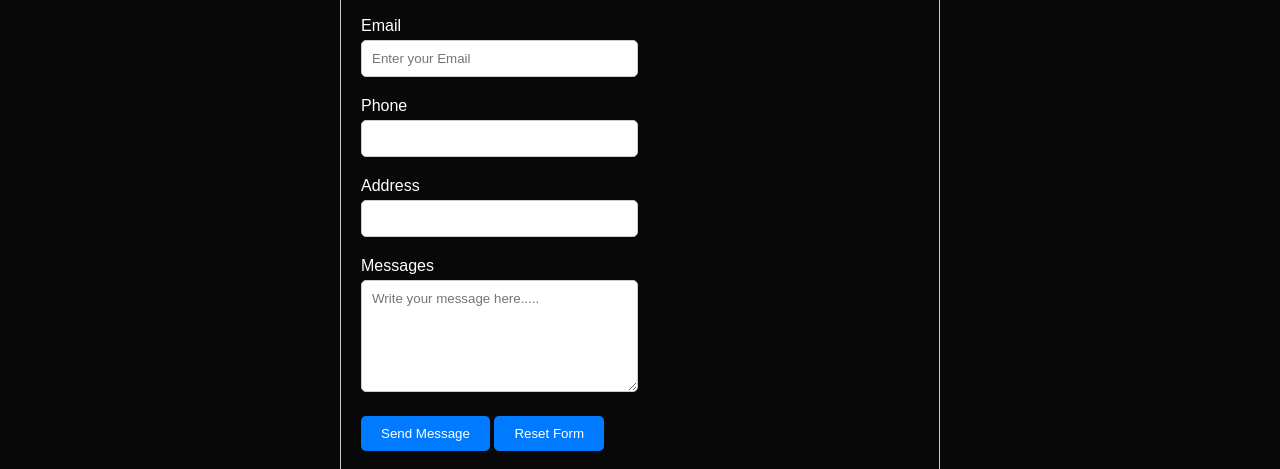
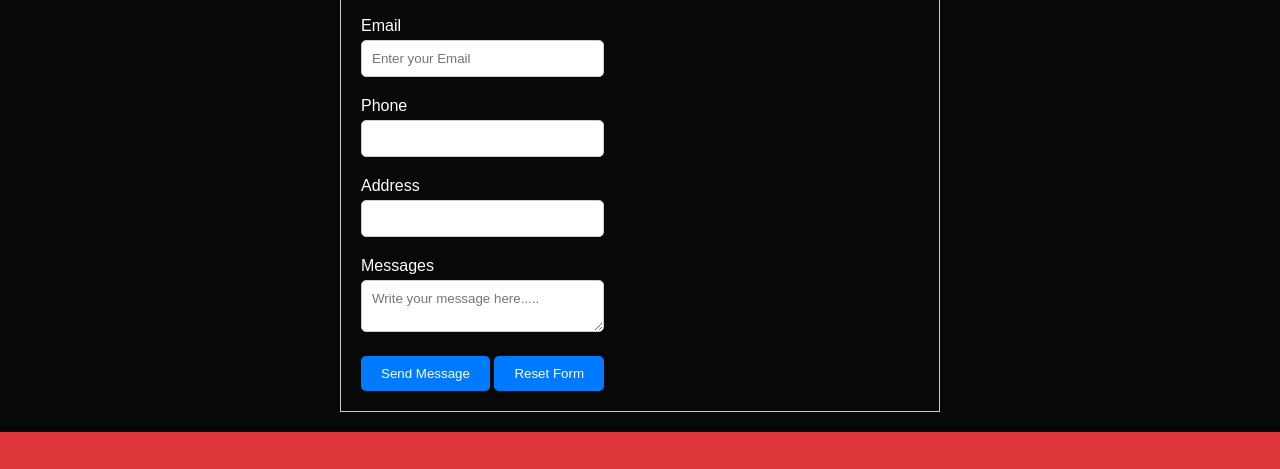
Before and after one commit to dhojusarun/NewarCommunity-, a plain HTML site: page contact.html in a window 1280 px wide. Shown: the part 298-767 px from the top of the page. Drawn offline with Linux system fonts and the light colour scheme.

Commit message:
text area changed

```diff
--- a/contact.html
+++ b/contact.html
@@ -72,7 +72,7 @@
         </div>
         <div class="field-group">
           <label for="msg">Messages</label>
-          <textarea name="msg" -+ id="msg" cols="30" rows="6" placeholder="Write your message here....."></textarea>
+          <textarea name="msg" -+ id="msg" placeholder="Write your message here....."></textarea>
         </div>
         <div class="btn-group">
           <input type="submit" name="submit" value="Send Message" />
```
